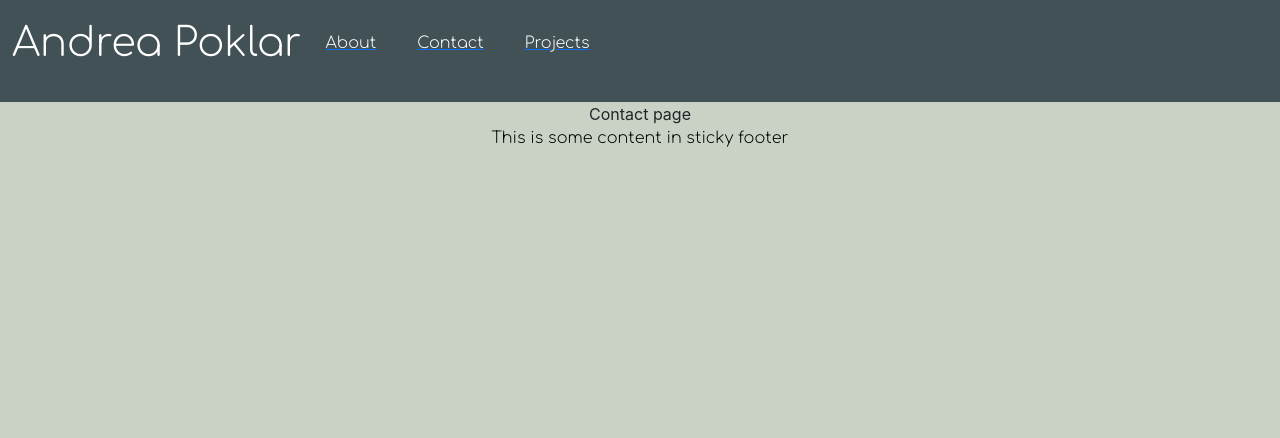
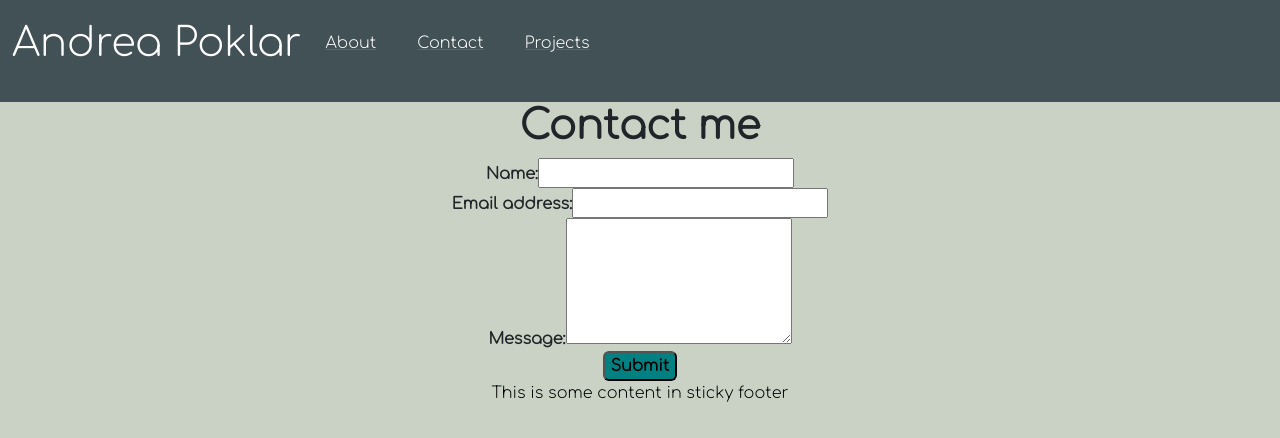
Before and after one commit to apoklar/react-portfolio, a React (Create React App) app: page /contact in a window 1280 px wide. Shown: the top 438 px of the page. Built offline with nearby package versions, Linux system fonts and the light colour scheme.

Commit message:
added contact

```diff
--- a/src/components/Contact/index.js
+++ b/src/components/Contact/index.js
@@ -1,11 +1,64 @@
-import React from 'react'
+import React, { useState } from 'react';
+
+import { validateEmail } from '../../utils/helpers';
 
 function Contact() {
+    const [formState, setFormState] = useState({ name: '', email: '', message: '' });
+
+    const [errorMessage, setErrorMessage] = useState('');
+    const { name, email, message } = formState;
+
+    const handleSubmit = (e) => {
+      e.preventDefault();
+      if (!errorMessage) {
+        setFormState({ [e.target.name]: e.target.value });
+        console.log('Form', formState);
+      }
+    };
+
+    const handleChange = (e) => {
+      if (e.target.name === 'email') {
+        const isValid = validateEmail(e.target.value);
+        if (!isValid) {
+          setErrorMessage('Your email is invalid.');
+        } else {
+          setErrorMessage('');
+        }
+      } else {
+        if (!e.target.value.length) {
+          setErrorMessage(`${e.target.name} is required.`);
+        } else {
+          setErrorMessage('');
+        }
+      }
+    };
+
     return (
-        <div>
-            Contact page
-        </div>
-    )
+      <section>
+          <link href="https://fonts.googleapis.com/css2?family=Comfortaa:wght@300&display=swap" rel="stylesheet"></link>
+        <h1 data-testid="h1tag" className="title">Contact me</h1>
+        <form id="contact-form" className="contact-form" onSubmit={handleSubmit}>
+          <div>
+            <label className="name" htmlFor="name">Name:</label>
+            <input type="text" name="name" defaultValue={name} onBlur={handleChange} />
+          </div>
+          <div>
+            <label className="email" htmlFor="email">Email address:</label>
+            <input type="email" name="email" defaultValue={email} onBlur={handleChange} />
+          </div>
+          <div>
+            <label className="message" htmlFor="message">Message:</label>
+            <textarea name="message" rows="5" defaultValue={message} onBlur={handleChange} />
+          </div>
+          {errorMessage && (
+            <div>
+              <p className="error-text">{errorMessage}</p>
+            </div>
+          )}
+          <button className="submit" data-testid="button" type="submit">Submit</button>
+        </form>
+      </section>
+    );
 }
 
 export default Contact
--- a/src/components/Nav/index.js
+++ b/src/components/Nav/index.js
@@ -5,6 +5,7 @@
     return (
         <div>
             <link href="https://fonts.googleapis.com/css2?family=Comfortaa:wght@300&display=swap" rel="stylesheet"></link>
+
             <nav className="navbar navbar-expand-lg">
                 <div className="container-fluid">
                     <p className="navbar-brand">Andrea Poklar</p>
--- a/src/components/Project/index.js
+++ b/src/components/Project/index.js
@@ -3,7 +3,7 @@
 function Project() {
     return (
         <div>
-            Projects page
+            <h1 data-testid="h1tag" className="title">Projects</h1>
         </div>
     )
 }
--- a/src/index.css
+++ b/src/index.css
@@ -27,7 +27,10 @@
   color: white;
   font-family: "Comfortaa";
   margin-right: 25px;
+}
 
+.nav-link:hover {
+  color:black
 }
 
 .footer{
@@ -44,3 +47,34 @@
   color: black;
   font-family: "Comfortaa";
 }
+
+.name {
+  font-family: "Comfortaa";
+  font-weight: bold;
+}
+
+.email {
+  font-family: "Comfortaa";
+  font-weight: bold;
+}
+
+.message {
+  font-family: "Comfortaa";
+  font-weight: bold;
+}
+
+.submit {
+  font-family: "Comfortaa";
+  border-radius: 6px;
+  background: teal;
+  font-weight: bold;
+}
+
+.submit:hover {
+  background-color:rgb(0, 92, 92);
+}
+
+.title {
+  font-family: "Comfortaa";
+  font-weight: bold;
+}
--- /dev/null
+++ b/src/utils/helpers.js
@@ -0,0 +1,8 @@
+export function capitalizeFirstLetter(string) {
+  return string.charAt(0).toUpperCase() + string.slice(1);
+}
+
+export function validateEmail(email) {
+  var re = /^(([^<>()[\]\\.,;:\s@"]+(\.[^<>()[\]\\.,;:\s@"]+)*)|(".+"))@((\[[0-9]{1,3}\.[0-9]{1,3}\.[0-9]{1,3}\.[0-9]{1,3}\])|(([a-zA-Z\-0-9]+\.)+[a-zA-Z]{2,}))$/;
+  return re.test(String(email).toLowerCase());
+}
```
